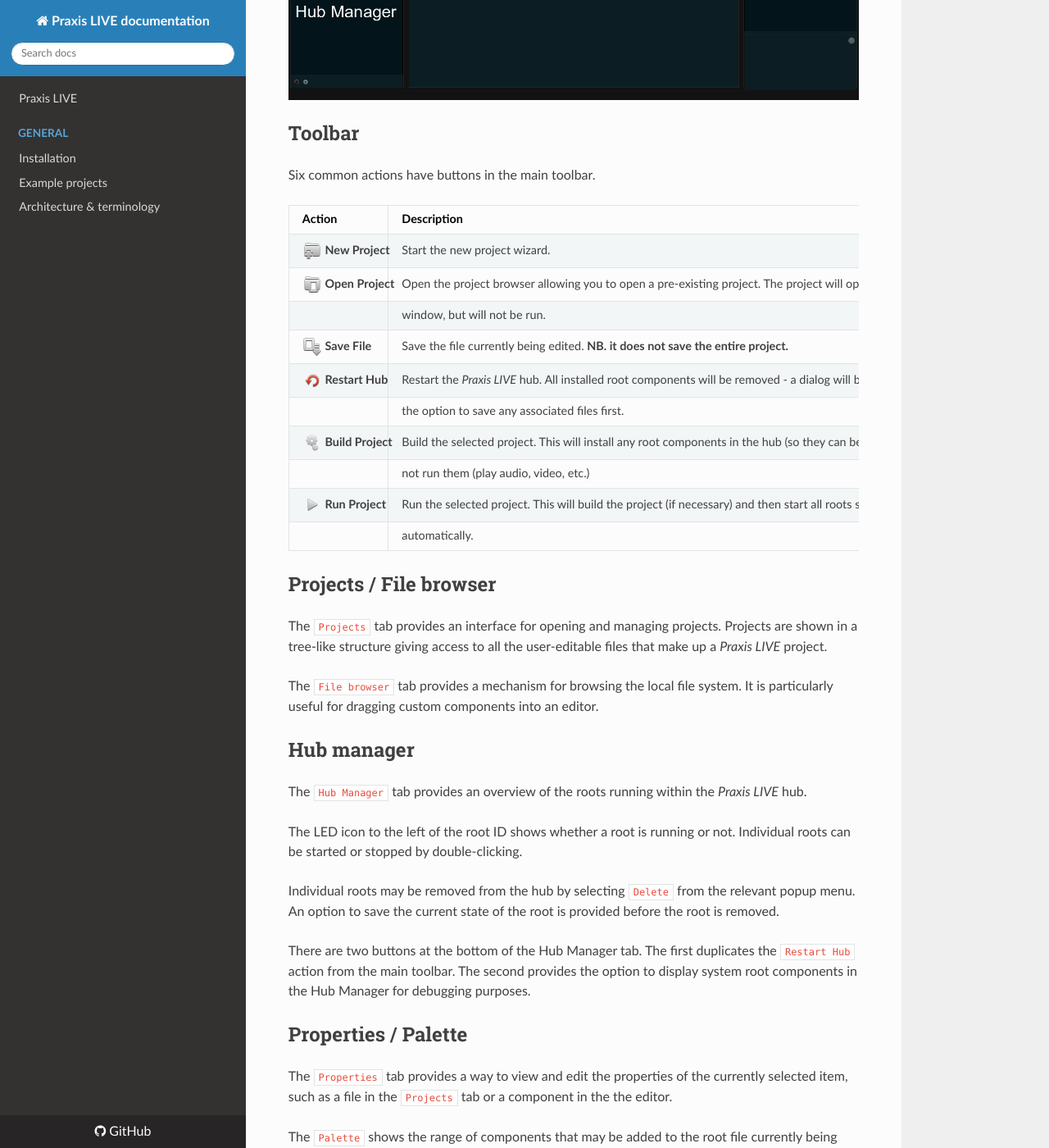
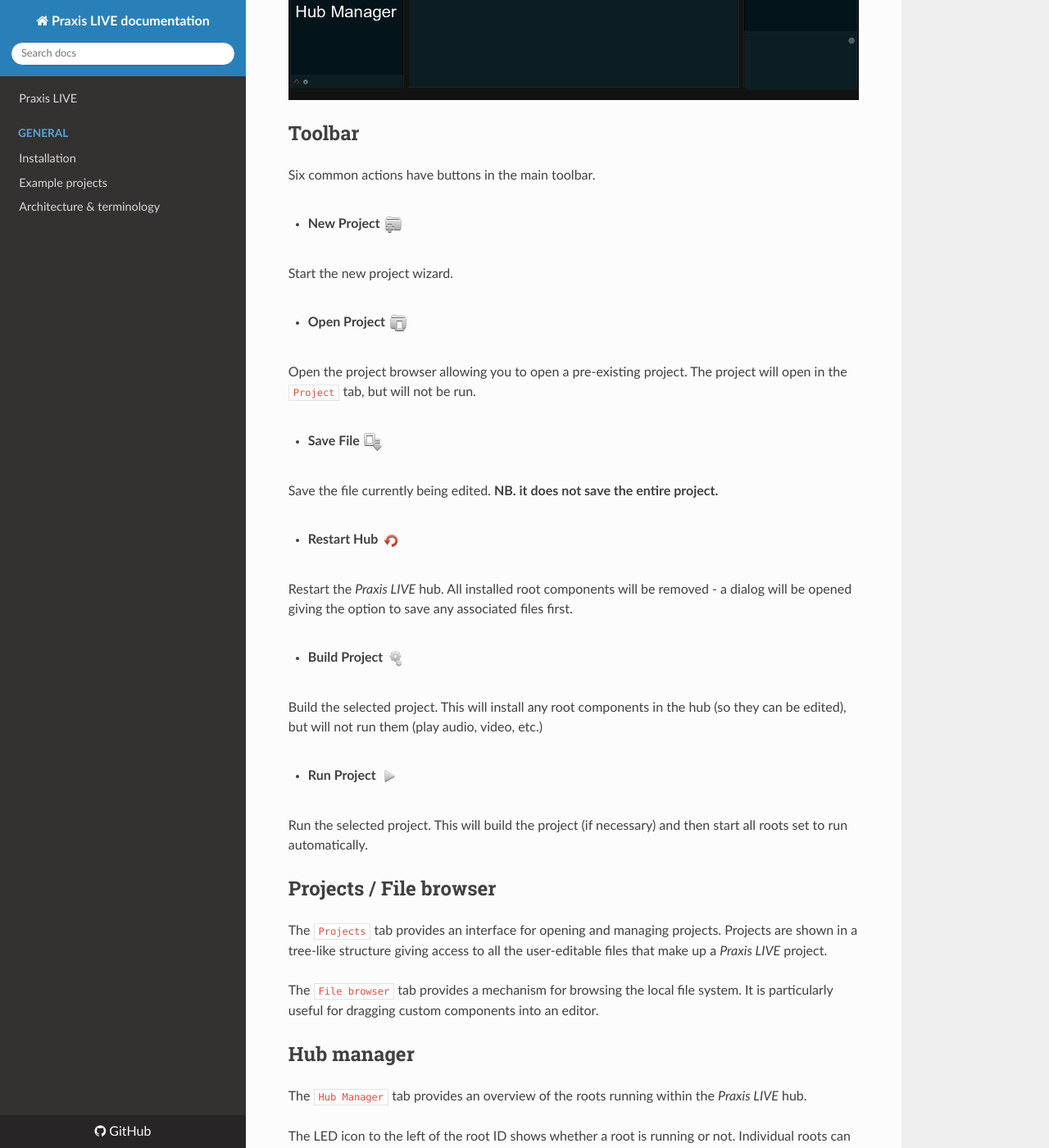
Before and after one commit to praxis-live/support, an MkDocs documentation site: the page built from docs/main-interface.md, in a window 1280 px wide and 1400 px high, scrolled down 575 px. Shown: the whole window at 82% size. Built offline with MkDocs 1.6.1, drawn with Linux system fonts in a browser that asks for light colours; nearby versions of some CDN libraries; old or Windows-style settings are respelled for this version of MkDocs.

Commit message:
Reformat Toolbar action descriptions.

```diff
--- a/docs/main-interface.md
+++ b/docs/main-interface.md
@@ -8,18 +8,29 @@ The image below outlines the default window layout. _Praxis LIVE_ uses a typical
 
 Six common actions have buttons in the main toolbar.
 
-| Action                                            | Description                                                                                                    |
-|---------------------------------------------------|----------------------------------------------------------------------------------------------------------------|
-| ![](img/newProject24.png) **New Project**         | Start the new project wizard.                                                                                  |
-| ![](img/openProject24.png) **Open Project**       | Open the project browser allowing you to open a pre-existing project. The project will open in the `Project`   |
-|                                                   | window, but will not be run.                                                                                   |
-| ![](img/save24.png) **Save File**                 | Save the file currently being edited. **NB. it does not save the entire project.**                             |
-| ![](img/restart24.png) **Restart Hub**            | Restart the _Praxis LIVE_ hub. All installed root components will be removed - a dialog will be opened giving  |
-|                                                   | the option to save any associated files first.                                                                 |
-| ![](img/build.png) **Build Project**              | Build the selected project. This will install any root components in the hub (so they can be edited), but will |
-|                                                   | not run them (play audio, video, etc.)                                                                         |
-| ![](img/run.png) **Run Project**                  | Run the selected project. This will build the project (if necessary) and then start all roots set to run       |
-|                                                   | automatically.                                                                                                 |
+* **New Project** ![](img/newProject24.png)
+
+   Start the new project wizard.
+
+* **Open Project** ![](img/openProject24.png)
+
+   Open the project browser allowing you to open a pre-existing project. The project will open in the `Project` tab, but will not be run.
+
+* **Save File** ![](img/save24.png)
+
+   Save the file currently being edited. **NB. it does not save the entire project.**
+
+* **Restart Hub** ![](img/restart24.png)
+
+   Restart the _Praxis LIVE_ hub. All installed root components will be removed - a dialog will be opened giving the option to save any associated files first.
+
+* **Build Project** ![](img/build.png)
+
+   Build the selected project. This will install any root components in the hub (so they can be edited), but will not run them (play audio, video, etc.)
+
+* **Run Project** ![](img/run.png)
+
+   Run the selected project. This will build the project (if necessary) and then start all roots set to run automatically.
 
 ## Projects / File browser
 
```
